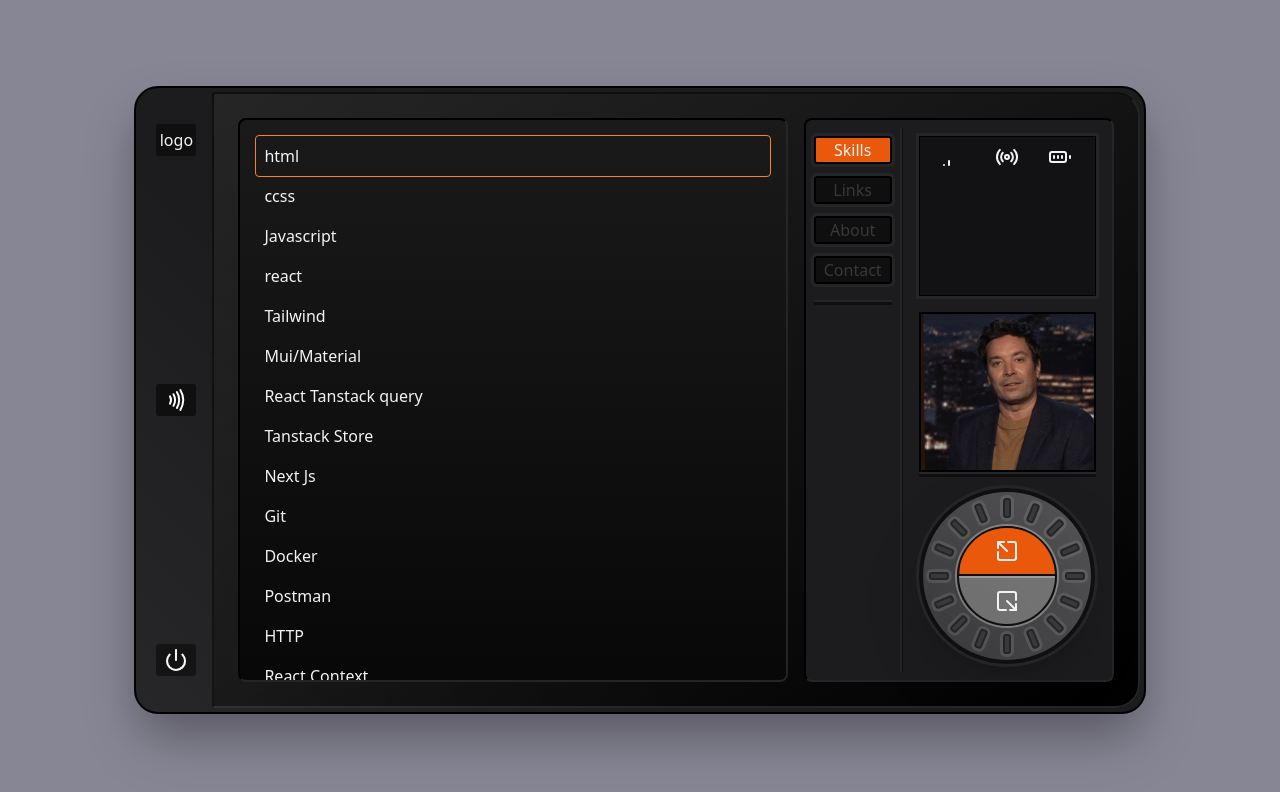
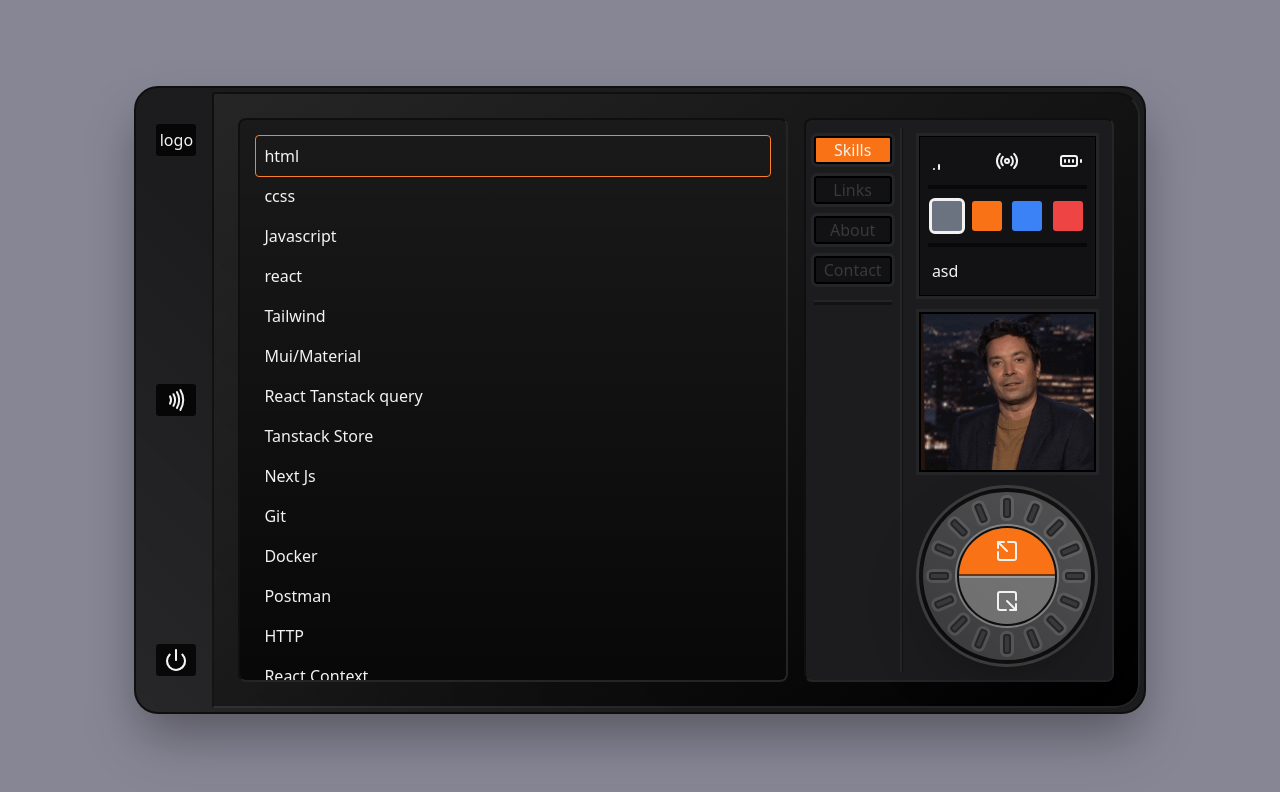
Before and after one commit to johndevnoza/Ioane-Personal-Webiste, a React (Vite) app: page /skills in a window 1280 px wide. Shown: the top 792 px of the page. Built offline with nearby package versions, Linux system fonts and the light colour scheme; no server answers.

Commit message:
implemented UI/color variations. same as theme

```diff
--- a/src/components/ButtonsSection.tsx
+++ b/src/components/ButtonsSection.tsx
@@ -2,21 +2,27 @@ import { BatteryFull, Radio } from "lucide-react";
 import VolumeKnob from "./VolumeKnob";
 import SignalDisplay from "./Signal";
 import RandomGifComponent from "./RandomGiffComp";
+import { ModeToggle } from "./mode-toggle";
 
 const ButtonsSection = () => {
   return (
     <section className="bottom flex h-full w-full items-center justify-center gap-4 rounded-lg md:flex-col md:justify-between md:p-2">
       <div className="flex h-full flex-col gap-4 md:w-full">
-        <section className="flex h-full w-min flex-col justify-around border border-black bg-black/35 p-2 outline outline-borderHighlight md:w-full md:flex-row">
-          <SignalDisplay />
-          <Radio />
-          <BatteryFull />
+        <section className="outline-navhighlight flex h-full w-full flex-col justify-between border border-black bg-black/35 p-2 outline">
+          <div className="flex h-full w-full flex-col justify-between md:h-auto md:flex-row md:p-1">
+            <SignalDisplay />
+            <Radio />
+            <BatteryFull />
+          </div>
+          <div className="h-1 bg-black/55" />
+          <ModeToggle />
+          <div className="h-1 bg-black/55" />
+          <div className="hidden p-1 md:block">asd</div>
         </section>
-        <div className="hidden h-[5px] min-w-full border-t-2 border-borderHighlight bg-borderDark md:visible" />
+        <div className="border-navhighlight hidden h-[5px] min-w-full border-t-2 bg-borderDark md:visible" />
       </div>
       <div className="h-full w-full">
         <RandomGifComponent />
-        <div className="hidden h-[5px] min-w-full border-t-2 border-borderHighlight bg-borderDark md:block" />
       </div>
       <section className="flex flex-col gap-4">
         <VolumeKnob />
--- a/src/components/Navigation.tsx
+++ b/src/components/Navigation.tsx
@@ -11,12 +11,12 @@ const Navigation = () => {
       <div className="mt-2 flex flex-col items-center gap-3">
         {navLinks.map((link) => (
           <span
-            className={`w-full rounded-sm border-2 px-2 text-center ${
+            className={`w-full rounded-sm border-2 px-2 text-center lg:w-full ${
               location.pathname === `/${link.link}`
                 ? scrollInside
-                  ? "border-blue-800 bg-cyan-500 outline outline-elementBgColor"
-                  : "border-black bg-orange-600 outline outline-borderHighlight"
-                : "border-black bg-borderDark text-elementBgColor outline outline-borderHighlight"
+                  ? "border-blue-800 bg-selectedNav outline outline-elementBgColor"
+                  : "outline-navhighlight border-black bg-selectedColor outline"
+                : "outline-navhighlight border-black bg-black/35 text-elementBgColor outline"
             } ${!scrollInside && "animate-reveal"}`}
             key={link.id}
           >
@@ -24,7 +24,7 @@ const Navigation = () => {
           </span>
         ))}
       </div>
-      <div className="h-[5px] min-w-full border-t-2 border-borderHighlight bg-borderDark" />
+      <div className="border-navhighlight h-[5px] min-w-full border-t-2 bg-black/35" />
     </div>
   );
 };
--- a/src/components/RandomGiffComp.tsx
+++ b/src/components/RandomGiffComp.tsx
@@ -41,10 +41,11 @@ const RandomGifComponent = () => {
     );
 
   return (
-    <div className="relative h-full w-full overflow-hidden border-2 border-black bg-black/45">
+    <div className="outline-navhighlight relative h-full w-full overflow-hidden border-2 border-black bg-black/45 outline">
+      <div className="absolute -left-24 bottom-10 size-[50%] rotate-45 scale-x-150 scale-y-[500%] bg-gradient-to-r from-white mix-blend-difference" />
       {gif ? (
         <div
-          className="h-full w-full bg-cover bg-center opacity-80 "
+          className="h-full w-full bg-cover bg-center opacity-60 shadow-inner shadow-black saturate-50"
           style={{ backgroundImage: `url(${gif.images.downsized.url})` }}
         >
           <img
--- /dev/null
+++ b/src/components/ThemUiComp.tsx
@@ -0,0 +1,47 @@
+import { useTheme } from "./theme-provider";
+
+export const OrangeThemComp = () => {
+  const { theme } = useTheme();
+  return (
+    <>
+      {theme === "orange" ? (
+        <>
+          <div className="absolute top-[205px] z-0 h-full w-2 rotate-90 bg-orange-600" />
+          <div className="absolute top-[230px] z-0 h-full w-6 rotate-90 bg-orange-600" />
+          <div className="absolute -top-24 right-[44%] z-0 h-[150%] w-16 rotate-12 bg-orange-600" />
+          <div className="absolute -top-24 right-[52%] z-0 hidden h-[150%] w-6 rotate-12 bg-orange-600 md:block" />
+          <div className="absolute -top-24 right-[56%] z-0 h-[150%] w-6 rotate-12 bg-orange-600" />
+        </>
+      ) : null}
+    </>
+  );
+};
+
+export const BlueThemComp = () => {
+  const { theme } = useTheme();
+  return (
+    <>
+      {theme === "blue" ? (
+        <>
+          <div className="absolute bottom-[30%] left-5 size-3 rounded-full bg-[#0099ff] brightness-125" />
+          <div className="absolute bottom-[33%] left-6 size-2 rounded-full bg-[#0099ff] brightness-125" />
+          <div className="absolute bottom-[19%] left-6 size-7 rounded-full bg-[#0099ff]" />
+          <div className="absolute bottom-[19%] -left-6 size-12 rounded-full bg-[#0099ff]" />
+          <div className="absolute bottom-[16%] -right-6 size-12 rounded-full bg-[#0099ff]" />
+          <div className="absolute bottom-[26%] -right-6 size-12 rounded-full bg-[#0099ff]" />
+          <div className="absolute bottom-[23%] left-12 size-3 rounded-full bg-[#0099ff] brightness-125" />
+          <div className="absolute bottom-[25%] left-3 size-5 rounded-full bg-[#0099ff] brightness-125" />
+          <div className="absolute bottom-0 w-full scale-125 scale-y-150">
+            <svg xmlns="http://www.w3.org/2000/svg" viewBox="0 0 1440 320">
+              <path
+                fill="#0099ff"
+                fill-opacity="1"
+                d="M0,288L30,256C60,224,120,160,180,138.7C240,117,300,139,360,149.3C420,160,480,160,540,149.3C600,139,660,117,720,128C780,139,840,181,900,170.7C960,160,1020,96,1080,80C1140,64,1200,96,1260,133.3C1320,171,1380,213,1410,234.7L1440,256L1440,320L1410,320C1380,320,1320,320,1260,320C1200,320,1140,320,1080,320C1020,320,960,320,900,320C840,320,780,320,720,320C660,320,600,320,540,320C480,320,420,320,360,320C300,320,240,320,180,320C120,320,60,320,30,320L0,320Z"
+              />
+            </svg>
+          </div>
+        </>
+      ) : null}
+    </>
+  );
+};
--- a/src/components/VolumeKnob.tsx
+++ b/src/components/VolumeKnob.tsx
@@ -13,7 +13,7 @@ const KnobLine = ({ angle }: { angle: number }) => {
   return (
     <div
       style={lineStyle}
-      className="absolute left-[46px] top-[40px] z-20 h-5 w-2 rounded-sm border-2 border-l-[2px] border-borderHighlight bg-elementBgColor outline outline-white/10"
+      className="border-navhighlight absolute left-[46px] top-[40px] z-20 h-5 w-2 rounded-sm border-2 border-l-[2px] bg-elementBgColor outline outline-white/10"
     />
   );
 };
@@ -23,16 +23,10 @@ const VolumeKnob = () => {
   const rotation = scrollManagment((state) => state.rotation);
   const navId = scrollManagment((state) => state.navId);
   const activeNavLink = scrollManagment((state) => state.activeNavLink);
-  const elementId = scrollManagment((state) => state.elementId);
   const handleSectionsEnter = scrollManagment(
     (state) => state.handleSectionsEnter,
   );
   const { activeElement } = filteredData();
-
-  const isElement = activeNavLink?.data.find(
-    (element) => element.id === elementId,
-  );
-  console.log(isElement, "activeNavLink");
   const handleSectionsOut = scrollManagment((state) => state.handleSectionsOut);
   const isAudioEnabled = audioManagment((state) => state.isAudioEnabled);
 
@@ -78,7 +72,7 @@ const VolumeKnob = () => {
   return (
     <div
       ref={knobRef}
-      className="relative grid cursor-pointer place-items-center rounded-full border-4 border-borderDark bg-white/25 bg-gradient-to-tr from-elementBgColor p-8 shadow-lg outline outline-borderHighlight drop-shadow-2xl"
+      className="outline-knobhighlight relative grid cursor-pointer place-items-center rounded-full border-4 border-black/80 bg-white/25 bg-gradient-to-tr from-elementBgColor p-8 shadow-lg outline drop-shadow-2xl"
     >
       <div className="relative rounded-full border-2 border-white/20 bg-white/15 from-elementBgColor">
         <div
@@ -87,10 +81,10 @@ const VolumeKnob = () => {
         >
           {lines}
         </div>
-        <div className="absolute left-0 top-0 z-50 flex size-full flex-col rounded-full border-2 border-borderDark bg-black/45">
+        <div className="absolute left-0 top-0 z-50 flex size-full flex-col rounded-full border-2 border-black/70 bg-black/45">
           <div
             onClick={handleButtonClick}
-            className="grid h-1/2 place-content-center rounded-t-full border-b-2 border-borderDark bg-orange-600 outline-2 outline-black/20 active:scale-[96%] active:outline"
+            className="grid h-1/2 place-content-center rounded-t-full border-b-2 border-black/55 bg-selectedColor outline-2 outline-black/20 active:scale-[96%] active:outline"
           >
             <SquareArrowOutUpLeft />
           </div>
--- a/src/components/mode-toggle.tsx
+++ b/src/components/mode-toggle.tsx
@@ -1,19 +1,27 @@
-import { Moon, Sun } from "lucide-react";
-
 import { useTheme } from "@components/theme-provider";
 
 export function ModeToggle() {
-  const { setTheme } = useTheme();
+  const { setTheme, theme } = useTheme();
+  console.log(theme);
 
   return (
-    <div className="h-min">
-      <button onClick={() => setTheme("light")}>
-        Light <Sun />
-      </button>
-      <button onClick={() => setTheme("dark")}>
-        Dark <Moon />
-      </button>
-      <button onClick={() => setTheme("system")}>System</button>
-    </div>
+    <section className="hidden justify-between gap-2 p-1 md:flex">
+      <div
+        onClick={() => setTheme("dark")}
+        className={`size-[30px] rounded-sm bg-gray-500 p-1 ${theme === "dark" && "outline"}`}
+      />
+      <div
+        onClick={() => setTheme("orange")}
+        className={`size-[30px] rounded-sm bg-orange-500 p-1 ${theme === "orange" && "outline"}`}
+      />
+      <div
+        onClick={() => setTheme("blue")}
+        className={`size-[30px] rounded-sm bg-blue-500 p-1 ${theme === "blue" && "outline"}`}
+      />
+      <div
+        onClick={() => setTheme("red")}
+        className="size-[30px] rounded-sm bg-red-500 p-1"
+      />
+    </section>
   );
 }
--- a/src/components/theme-provider.tsx
+++ b/src/components/theme-provider.tsx
@@ -1,6 +1,6 @@
 import { createContext, useContext, useEffect, useState } from "react";
 
-type Theme = "dark" | "light" | "system";
+type Theme = "dark" | "red" | "system" | "blue" | "orange";
 
 type ThemeProviderProps = {
   children: React.ReactNode;
@@ -33,13 +33,13 @@ export function ThemeProvider({
   useEffect(() => {
     const root = window.document.documentElement;
 
-    root.classList.remove("light", "dark");
+    root.classList.remove("light", "dark", "blue", "red", "orange");
 
     if (theme === "system") {
       const systemTheme = window.matchMedia("(prefers-color-scheme: dark)")
         .matches
         ? "dark"
-        : "light";
+        : "blue";
 
       root.classList.add(systemTheme);
       return;
--- a/src/index.css
+++ b/src/index.css
@@ -27,29 +27,70 @@
   }
 
   .dark {
-    --background: #1c1c1e;
+    --background: #000000;
+    --tabletCover: #1c1c1e;
+    --tabletScreenBorder: black;
     --elementBgColor: #39393b;
     --elementBgDark: #1c1c1e;
     --borderHighlight: #232527;
+    --navhighlight: #232527;
+    --knobhighlight: #3b3b3b;
     --borderDark: #0f0f0f;
+    --navBackground: #1c1c1e;
+    --selectedColor: #f97316;
+    --selectedNav: #06b6d4;
+    --textIcon: #ffffff;
     --foreground: 0 0% 95%;
-    --card: 24 9.8% 10%;
-    --card-foreground: 0 0% 95%;
-    --popover: 0 0% 9%;
-    --popover-foreground: 0 0% 95%;
-    --primary: #32eafb;
-    --background-secondary: #151515;
-    --primary-foreground: #151515;
-    --secondary: 240 3.7% 15.9%;
-    --secondary-foreground: 0 0% 98%;
-    --muted: 0 0% 15%;
-    --muted-foreground: 240 5% 64.9%;
-    --accent: 12 6.5% 15.1%;
-    --accent-foreground: 0 0% 98%;
-    --destructive: 0 62.8% 30.6%;
-    --destructive-foreground: 0 85.7% 97.3%;
-    --input: 240 3.7% 15.9%;
-    --ring: 346.8 77.2% 49.8%;
+  }
+
+  .orange {
+    --background: #000000;
+    --tabletCover: #1c1c1e;
+    --tabletScreenBorder: black;
+    --elementBgColor: #39393b;
+    --elementBgDark: #1c1c1e;
+    --borderHighlight: #232527;
+    --navhighlight: #232527;
+    --knobhighlight: #3b3b3b;
+    --borderDark: #0f0f0f;
+    --navBackground: #1c1c1e;
+    --selectedColor: #f97316;
+    --selectedNav: #06b6d4;
+    --textIcon: #ffffff;
+    --foreground: 0 0% 95%;
+  }
+  .blue {
+    --background: #000000;
+    --tabletCover: #1c1c1e;
+    --tabletScreenBorder: black;
+    --elementBgColor: #39393b;
+    --elementBgDark: #1c1c1e;
+    --borderHighlight: #232527;
+    --navhighlight: #232527;
+    --knobhighlight: #3b3b3b;
+    --borderDark: #0f0f0f;
+    --navBackground: #1c1c1e;
+    --selectedColor: #00c59a;
+    --selectedNav: #06b6d4;
+    --textIcon: #ffffff;
+    --foreground: 0 0% 95%;
+  }
+
+  .red {
+    --background: #ffffff;
+    --tabletCover: #f5554b;
+    --tabletScreenBorder: #b42f25;
+    --elementBgColor: #39393b;
+    --elementBgDark: #1c1c1e;
+    --borderHighlight: #ff5f59;
+    --navhighlight: #232527;
+    --knobhighlight: #3b3b3b;
+    --borderDark: #75121a;
+    --navBackground: #1c1c1e;
+    --selectedColor: #16b1f9;
+    --selectedNav: #0682d4;
+    --textIcon: #080808;
+    --foreground: 0 0% 95%;
   }
 }
 
--- a/src/pages/Contact.tsx
+++ b/src/pages/Contact.tsx
@@ -20,7 +20,7 @@ const Skills = () => {
           ref={setElementRef(index)}
           key={skill.id}
           tabIndex={-1}
-          className={`rounded-sm p-2 focus:outline-none ${index + 1 === elementId ? "bg-orange-500" : ""}`}
+          className={`rounded-sm p-2 focus:outline-none ${index + 1 === elementId ? "bg-selectedColor" : ""}`}
         >
           {skill.name}
         </div>
--- a/src/pages/Home.tsx
+++ b/src/pages/Home.tsx
@@ -1,5 +1,6 @@
 import ButtonsSection from "@components/ButtonsSection";
 import Navigation from "@components/Navigation";
+import { OrangeThemComp, BlueThemComp } from "@components/ThemUiComp";
 import { audioManagment } from "audioContext";
 import { Nfc, Power } from "lucide-react";
 import { Outlet } from "react-router-dom";
@@ -13,41 +14,42 @@ const Home = () => {
 
   return (
     <div className="flex h-screen w-full items-center overflow-hidden bg-[#878695] p-2">
-      <div className="relative z-40 m-auto flex h-full w-full select-none overflow-hidden rounded-[24px] border-2 border-black bg-elementBgDark p-1 shadow-2xl drop-shadow-2xl max-[1110px]:min-w-full md:h-[80%] md:w-[80%]">
+      <div className="relative z-40 m-auto flex h-full w-full select-none overflow-hidden rounded-[24px] border-2 border-borderDark bg-tabletCover p-1 shadow-2xl drop-shadow-2xl max-[1110px]:min-w-full md:h-[80%] md:w-[80%]">
+        <OrangeThemComp />
+        <BlueThemComp />
         <div className="absolute z-50 h-[150%] w-36 animate-shine bg-gradient-to-b from-white mix-blend-overlay" />
         <div className="flex h-full flex-col justify-between px-1 py-8 md:px-4">
-          <span className="rounded-sm bg-borderDark py-1 text-center">
-            logo
-          </span>
+          <span className="rounded-sm bg-black/80 py-1 text-center">logo</span>
           <div
-            className="z-50 cursor-pointer rounded-sm bg-borderDark px-2 py-1"
+            className="z-50 cursor-pointer rounded-sm bg-black/80 px-2 py-1"
             onClick={isAudioEnabled ? disableAudio : enableAudio}
           >
             <Nfc
-              className={isAudioEnabled ? "animate-pulse" : ""}
-              color={isAudioEnabled ? "darkorange" : "white"}
+              className={
+                isAudioEnabled ? "text-selectedColor animate-pulse" : ""
+              }
             />
           </div>
-          <div className="cursor-pointer rounded-sm bg-borderDark px-2 py-1">
+          <div className="cursor-pointer rounded-sm bg-black/80 px-2 py-1">
             <Power />
           </div>
         </div>
-        <div className="h-full w-full rounded-l-[3px] rounded-r-[24px] bg-black bg-gradient-to-br from-white/15">
+        <div className="h-full w-full rounded-l-[3px] rounded-r-[24px] bg-tabletScreenBorder bg-gradient-to-br from-white/15">
           <main className="relative flex h-full flex-col items-center justify-between gap-4 overflow-hidden rounded-l-[3px] rounded-r-[24px] border-2 border-borderDark border-b-borderHighlight border-r-borderHighlight p-6 md:flex-row">
             <div className="fixed z-0 h-[400px] w-screen -translate-x-[700px] translate-y-[100px] rotate-45 select-none bg-gradient-to-t from-white opacity-40 mix-blend-overlay blur-[1px]" />
             <section
-              className={`relative h-full w-full overflow-hidden scroll-auto rounded-lg border-2 border-b-borderHighlight border-l-black/25 border-r-borderHighlight border-t-black/25 bg-black ${scrollInside && "animate-reveal"}`}
+              className={`relative h-full w-full overflow-hidden scroll-auto rounded-lg border-2 border-b-borderHighlight border-l-borderDark border-r-borderHighlight border-t-borderDark bg-black ${scrollInside && "animate-reveal -outline-offset-4"}`}
             >
               <div className="absolute h-screen w-full bg-gradient-to-b from-white/10 mix-blend-screen" />
               <div className="h-full w-full overflow-y-scroll scroll-smooth text-wrap rounded-md p-4">
                 <Outlet />
               </div>
             </section>
-            <div className="flex w-full flex-col justify-center gap-2 rounded-lg border-2 border-borderHighlight border-l-black border-t-black bg-elementBgDark p-2 md:h-full md:w-[45%] md:flex-row">
+            <section className="flex w-full flex-col justify-center gap-2 rounded-lg border-2 border-borderHighlight border-l-borderDark border-t-borderDark bg-navBackground p-2 md:h-full md:w-[45%] md:flex-row">
               <Navigation />
-              <div className="h-full w-1 border-l-2 border-borderHighlight bg-borderDark" />
+              <div className="border-navhighlight h-full w-1 border-l-2 bg-black/35" />
               <ButtonsSection />
-            </div>
+            </section>
           </main>
         </div>
       </div>
--- a/src/pages/Skills.tsx
+++ b/src/pages/Skills.tsx
@@ -21,7 +21,7 @@ const Skills = () => {
           ref={setElementRef(index)}
           key={skill.id}
           tabIndex={-1}
-          className={`rounded-sm p-2 focus:outline focus:outline-orange-500 ${scrollInside && "focus:bg-orange-500 focus:outline-0"}`}
+          className={`focus:outline-selectedColor rounded-sm p-2 focus:outline ${scrollInside && "focus:bg-selectedColor focus:outline-0"}`}
         >
           {skill.name}
         </div>
--- a/tailwind.config.js
+++ b/tailwind.config.js
@@ -18,11 +18,19 @@ export default {
         border: "hsl(var(--border))",
         input: "hsl(var(--input))",
         ring: "hsl(var(--ring))",
-        background: "hsl(var(--background))",
+        background: "var(--background)",
+        tabletCover: "var(--tabletCover)",
+        tabletScreenBorder: "var(--tabletScreenBorder)",
         elementBgColor: "var(--elementBgColor)",
         elementBgDark: "var(--elementBgDark)",
         borderHighlight: "var(--borderHighlight)",
+        navhighlight: "var(--navhighlight)",
+        knobhighlight: "var(--knobhighlight)",
         borderDark: "var(--borderDark)",
+        selectedColor: "var(--selectedColor)",
+        selectedNav: "var(--selectedNav)",
+        navBackground: "var(--navBackground)",
+        textIcon: "var(--textIcon)",
         foreground: "hsl(var(--foreground))",
         primary: {
           DEFAULT: "var(--primary)",
@@ -80,7 +88,7 @@ export default {
         },
         reveal: {
           "0%, 100%": { outline: "transparent" },
-          "10%": { outline: "2px solid rgb(249 115 22)" },
+          "10%": { outline: "4px solid  var(--selectedColor)" },
         },
       },
       animation: {
```
